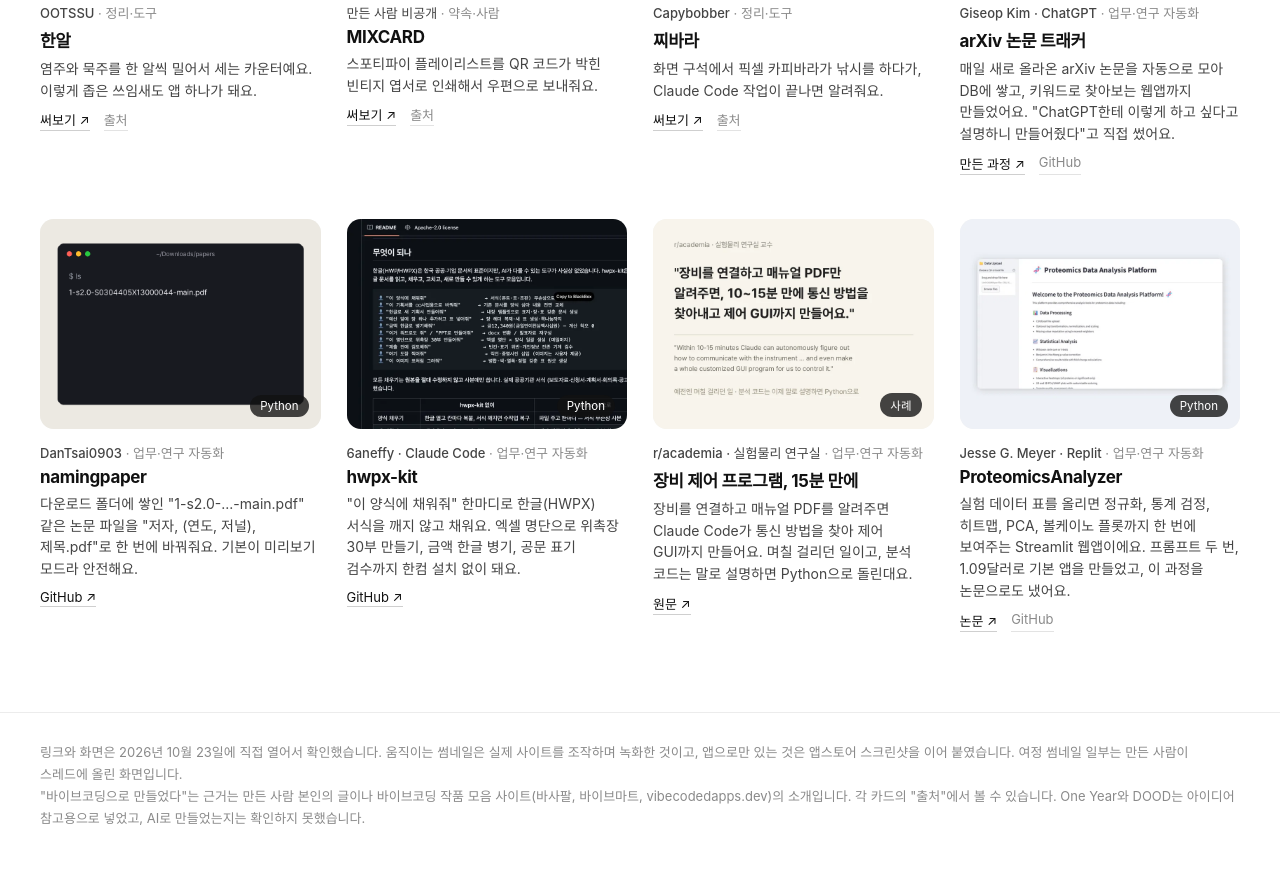
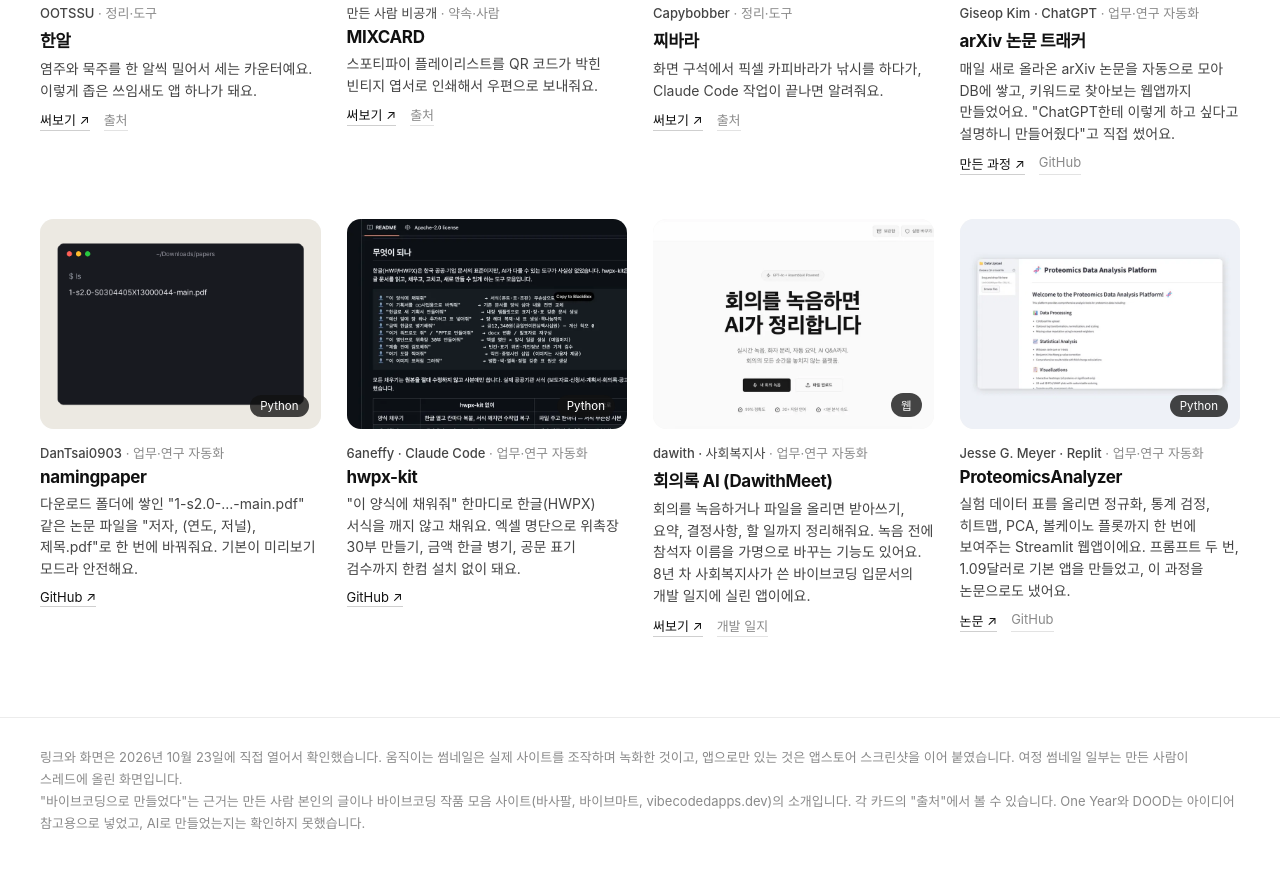
Before and after one commit to doyohere/vibe-supply, a plain HTML site: page index.html in a window 1280 px wide. Shown: the part 3199-4081 px from the top of the page. Drawn offline with Linux system fonts and the light colour scheme; a web font is replaced by a local one.

Commit message:
Swap lab story card for meeting-muse

```diff
--- a/index.html
+++ b/index.html
@@ -181,9 +181,9 @@
   {id:'hwpxkit', name:'hwpx-kit', maker:'6aneffy · Claude Code', cat:'auto', catName:'업무·연구 자동화', kind:'Python',
    desc:'"이 양식에 채워줘" 한마디로 한글(HWPX) 서식을 깨지 않고 채워요. 엑셀 명단으로 위촉장 30부 만들기, 금액 한글 병기, 공문 표기 검수까지 한컴 설치 없이 돼요.',
    url:'https://github.com/6aneffy/hwpx-kit', linkLabel:'GitHub'},
-  {id:'labgui', name:'장비 제어 프로그램, 15분 만에', maker:'r/academia · 실험물리 연구실', cat:'auto', catName:'업무·연구 자동화', kind:'사례',
-   desc:'장비를 연결하고 매뉴얼 PDF를 알려주면 Claude Code가 통신 방법을 찾아 제어 GUI까지 만들어요. 며칠 걸리던 일이고, 분석 코드는 말로 설명하면 Python으로 돌린대요.',
-   url:'https://www.reddit.com/r/academia/comments/1rc6bt0/using_claude_code_an_ai_coding_agent_has/', linkLabel:'원문'},
+  {id:'meetmuse', name:'회의록 AI (DawithMeet)', maker:'dawith · 사회복지사', cat:'auto', catName:'업무·연구 자동화', kind:'웹',
+   desc:'회의를 녹음하거나 파일을 올리면 받아쓰기, 요약, 결정사항, 할 일까지 정리해줘요. 녹음 전에 참석자 이름을 가명으로 바꾸는 기능도 있어요. 8년 차 사회복지사가 쓴 바이브코딩 입문서의 개발 일지에 실린 앱이에요.',
+   url:'https://meeting-muse-ten.vercel.app/', src:'https://wikidocs.net/347949', srcLabel:'개발 일지'},
   {id:'proteo', name:'ProteomicsAnalyzer', maker:'Jesse G. Meyer · Replit', cat:'auto', catName:'업무·연구 자동화', kind:'Python',
    desc:'실험 데이터 표를 올리면 정규화, 통계 검정, 히트맵, PCA, 볼케이노 플롯까지 한 번에 보여주는 Streamlit 웹앱이에요. 프롬프트 두 번, 1.09달러로 기본 앱을 만들었고, 이 과정을 논문으로도 냈어요.',
    url:'https://pmc.ncbi.nlm.nih.gov/articles/PMC12888021/', linkLabel:'논문', src:'https://github.com/xomicsdatascience/ProteomicsAnalyzer', srcLabel:'GitHub'},
```
